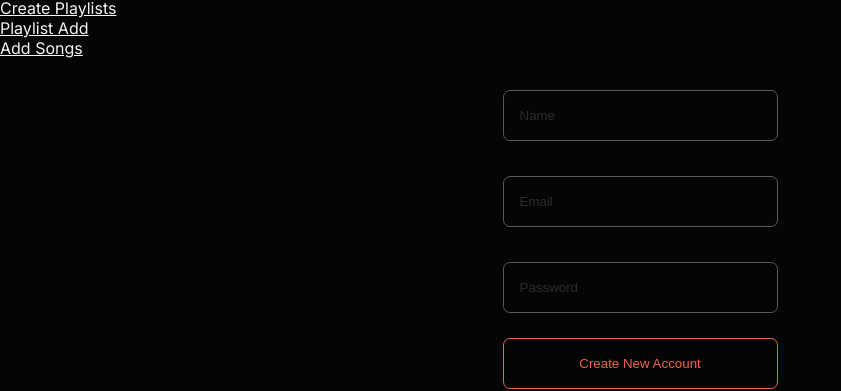
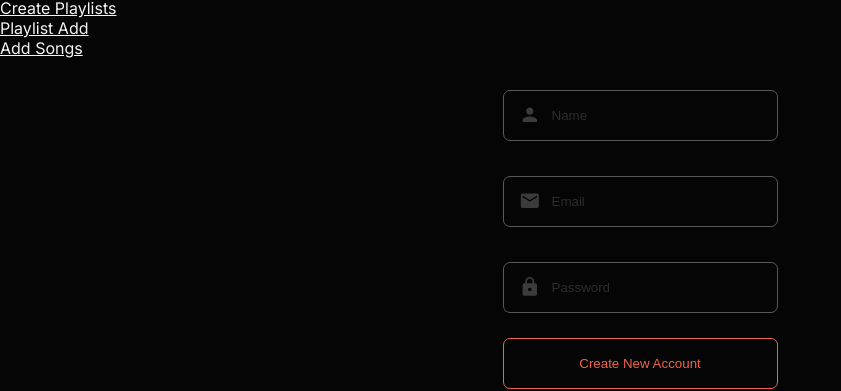
Before and after one commit to sophiahsu21/replay-app, a React (Create React App) app in the folder replay/: page /Register in a window 1280 px wide. Shown: the part 266-657 px from the top of the page, without its empty margins (0-841 px from the left). Built offline with nearby package versions, Linux system fonts and the light colour scheme.

Commit message:
fixed input stylings

```diff
--- a/replay/src/comps/FilterBar/index.js
+++ b/replay/src/comps/FilterBar/index.js
@@ -28,7 +28,7 @@ const SearchField = styled.input`
     min-height: 32px;
     max-width: 282px;
     max-height: 32px;
-    padding: 8px 15px;
+    padding: 8px 45px 8px 15px;
     border: none;
     background-color: #423F46;
     color: #F5F5F5;
--- a/replay/src/pages/LogIn/index.js
+++ b/replay/src/pages/LogIn/index.js
@@ -36,12 +36,18 @@ const LogIn = () => {
         <div className="logCont">
             <img src="replay_logo.png" className="logoimg" width="62px" alt="logo" />
             <h1>Welcome Back</h1>
-            <input type='text' placeholder='Email' onChange={(e) =>
+            <div className="input-icon">
+                <MdMail style={{marginLeft: "1rem", position: "absolute", top: "28%"}} color="#F5F5F5" opacity="0.35" size="1.35rem" />
+                <input className="input-form" type='text' placeholder='Email' onChange={(e) =>
                 setEmail(e.target.value)
             } />
-            <input type='password' placeholder='Password' onChange={(e) =>
-                setPass(e.target.value)
-            } />
+            </div>
+            <div className="input-icon">
+                <MdLock style={{marginLeft: "1rem", position: "absolute", top: "28%"}} color="#F5F5F5" opacity="0.35" size="1.35rem" />
+                <input className="input-form" type='password' placeholder='Password' onChange={(e) =>
+                    setPass(e.target.value)
+                } />
+            </div>
             <div className="error">{error}</div>
             <button onClick={HandleLogin}>Log In</button>
             <div className="msg" onClick={() =>
--- a/replay/src/pages/Register/index.js
+++ b/replay/src/pages/Register/index.js
@@ -30,15 +30,24 @@ const Register = () => {
         <div className="regCont">
             <img src="replay_logo.png" className="logoimg" width="62px" alt="logo" />
             <h1>Create an Account</h1>
-            <input type='text' placeholder='Name' onChange={(e) =>
+            <div className="input-icon">
+                <MdPerson style={{marginLeft: "1rem", position: "absolute", top: "28%"}} color="#F5F5F5" opacity="0.35" size="1.35rem" />
+                <input className="input-form" type='text' placeholder='Name' onChange={(e) =>
                     setName(e.target.value)
                 } />
-            <input type='text' placeholder='Email' onChange={(e) =>
+            </div>
+            <div className="input-icon">
+                <MdMail style={{marginLeft: "1rem", position: "absolute", top: "28%"}} color="#F5F5F5" opacity="0.35" size="1.35rem" />
+                <input className="input-form" type='text' placeholder='Email' onChange={(e) =>
                     setEmail(e.target.value)
                 } />
-            <input type='password' placeholder='Password' onChange={(e) =>
+            </div>
+            <div className="input-icon">
+                <MdLock style={{marginLeft: "1rem", position: "absolute", top: "28%"}} color="#F5F5F5" opacity="0.35" size="1.35rem" />
+                <input className="input-form" type='password' placeholder='Password' onChange={(e) =>
                     setPass(e.target.value)
                 } />
+            </div>
             <button onClick={HandleRegister}>Create New Account</button>
             <div className="msg" onClick={() =>
                 history.push("/LogIn")
--- a/replay/src/pages/Register/register.scss
+++ b/replay/src/pages/Register/register.scss
@@ -23,6 +23,15 @@
 h1 {
     margin: 50px 0 115px 0;
     max-width: 165px;
+}
+
+.input-icon {
+    position: relative;
+    display: flex;
+}
+
+.input-form {
+    padding-left: 3rem;
 }
 
 input {
```
Lines whose indentation alone changed are shown as unchanged.
